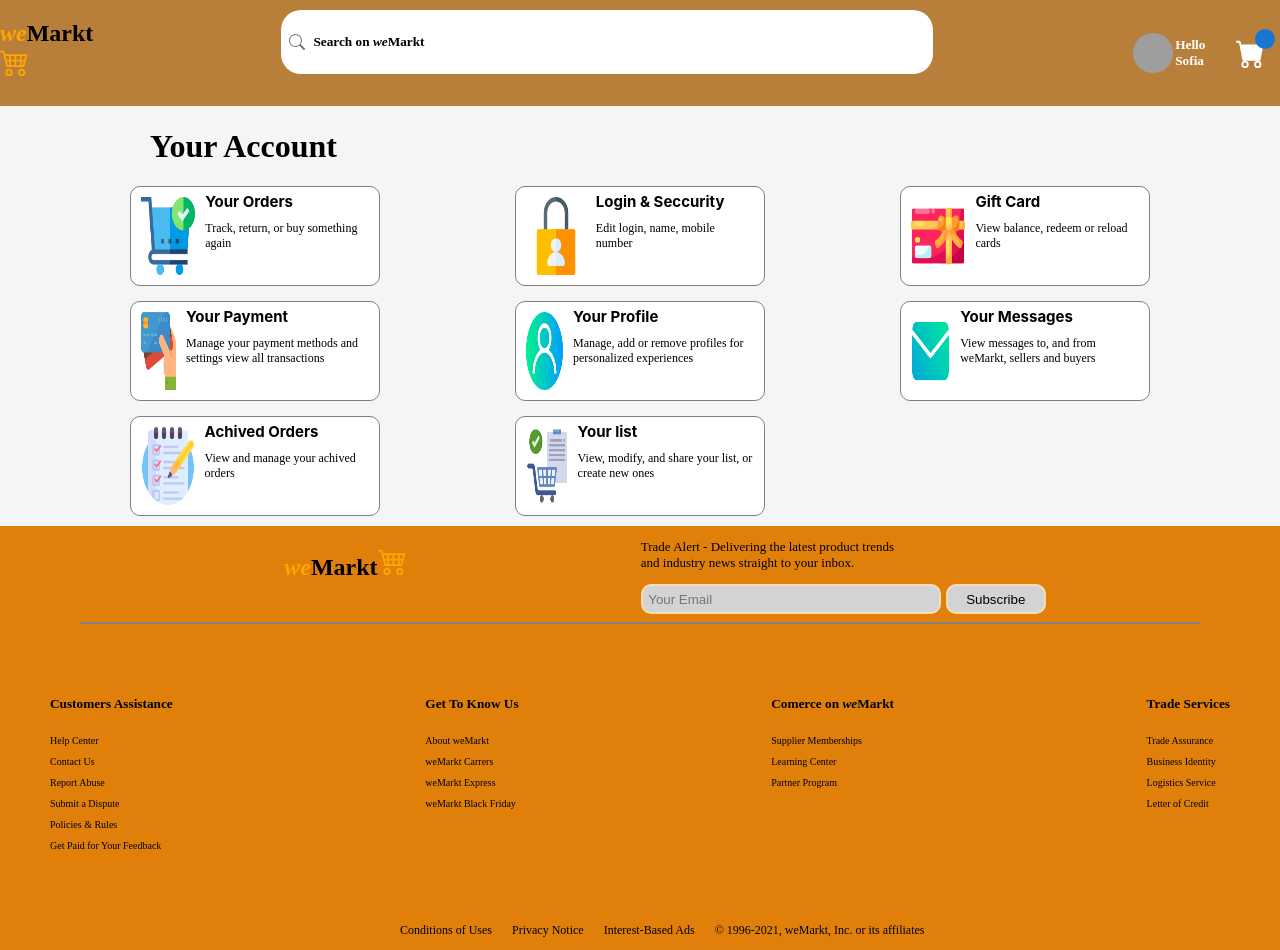
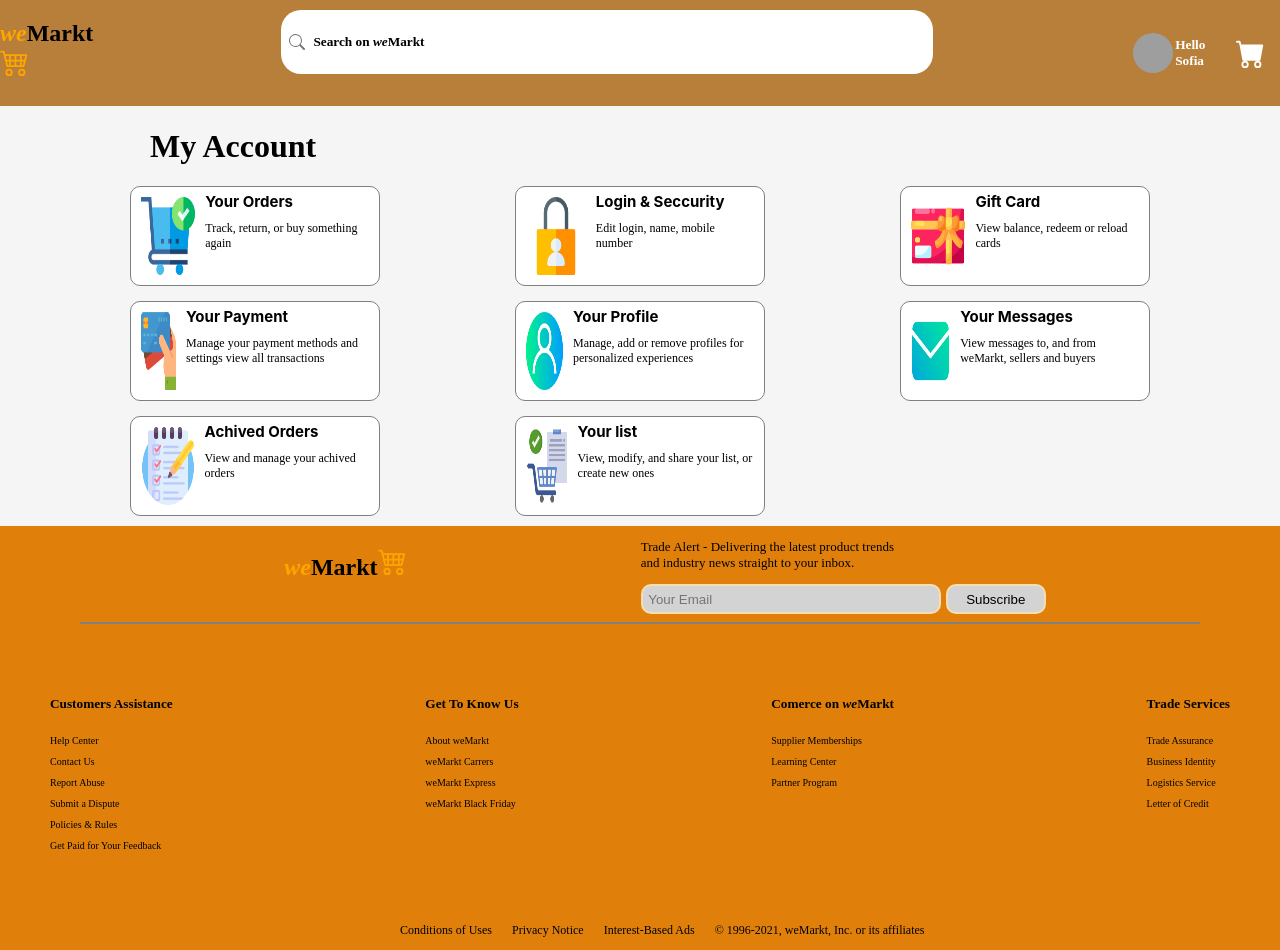
Before and after one commit to RamazaniMwemedi/weMarkt, a Next.js app: page /account in a window 1280 px wide. Built offline with nearby package versions, Linux system fonts and the light colour scheme; grey boxes are pictures that could not be loaded.

Commit message:
Add the budge number as prop from index js

```diff
--- a/Components/Header.js
+++ b/Components/Header.js
@@ -6,7 +6,7 @@ import { IconButton, Avatar, Badge } from "@mui/material";
 
 import add from './Rightbar'
 
-function Header() {
+function Header(props) {
   return (
     <>
       <div className={styles.header}>
@@ -43,7 +43,7 @@ function Header() {
                 <h5 style={{color:"white"}}>Hello Sofia </h5></div>
               </Link>
               <Link href="./cart">
-              <Badge badgeContent={add} color="primary">
+              <Badge badgeContent={props.items} color="primary">
                 <svg
                   xmlns="http://www.w3.org/2000/svg"
                   width="29"
--- a/Components/PhonesItem.js
+++ b/Components/PhonesItem.js
@@ -4,7 +4,7 @@ import Link from "next/link"
 import phonesData from "../Data/phone"
 
 import styles from "../styles/rightbar.module.css";
-function PhonesItem() {
+function PhonesItem(props) {
     return (
         <>
             {phonesData.map((item) => {
@@ -23,7 +23,6 @@ function PhonesItem() {
         } = item;
         return (
           <>
-            <Link href="/phones/[id]" as={`/phones/${item_name}`} >
             <div className={styles.item}>
               <div className={styles.image}>
                 <Image
@@ -49,7 +48,7 @@ function PhonesItem() {
 
                 <button
                   type="button"
-                  onClick={() => setAdd(console.log({ item_name }))}>
+                  onClick={props.addItemHandler}>
                   Add to Cart
                   <svg
                     xmlns="http://www.w3.org/2000/svg"
@@ -64,7 +63,6 @@ function PhonesItem() {
                 </button>
               </div>
             </div>
-            </Link>
           </>
         );
       })}
--- a/Components/Rightbar.js
+++ b/Components/Rightbar.js
@@ -6,12 +6,13 @@ import styles from "../styles/rightbar.module.css";
 //componet
 import PhonesItem from './PhonesItem'
 //end of componet
-function Rightbar()
+function Rightbar(props)
 {
+  // console.log(`This is the Rightbar component and the item value is ${props.addItemHandler}`);
   return (
     <>
 
-     <Phones/>
+     <Phones items={props.items} addItemHandler={props.addItemHandler}/>
       <Laptops/>
       <br/>
       <Electronic/>
@@ -21,9 +22,10 @@ function Rightbar()
     </>
   );
 }
-const Phones = () =>
+const Phones = (props) =>
 {
-  const [add, setAdd] = useState(0);
+  // console.log(`This is the Phones component and the item value is ${items}`);
+  console.log(props);
   return (
     <>
         <div className={styles.title} >
@@ -46,7 +48,7 @@ const Phones = () =>
           </h4>
         </div>
     <div className={styles.grids}>
-      <PhonesItem/>
+      <PhonesItem items={props.items} addItemHandler={props.addItemHandler}/>
       </div>
       </>
   )
--- a/pages/account.jsx
+++ b/pages/account.jsx
@@ -12,7 +12,7 @@ function account() {
         <title>Account</title>
       </Head>
       <Header />
-        <h1 style={{marginLeft:"150px"}}>Your Account</h1>
+        <h1 style={{marginLeft:"150px"}}>My Account</h1>
         <div className={styles.accountPage}>
       <div className={styles.account}>
         {Datas.map((data)=>{
```
Also changed, not shown: pages/index.jsx (+10 -2 lines).
